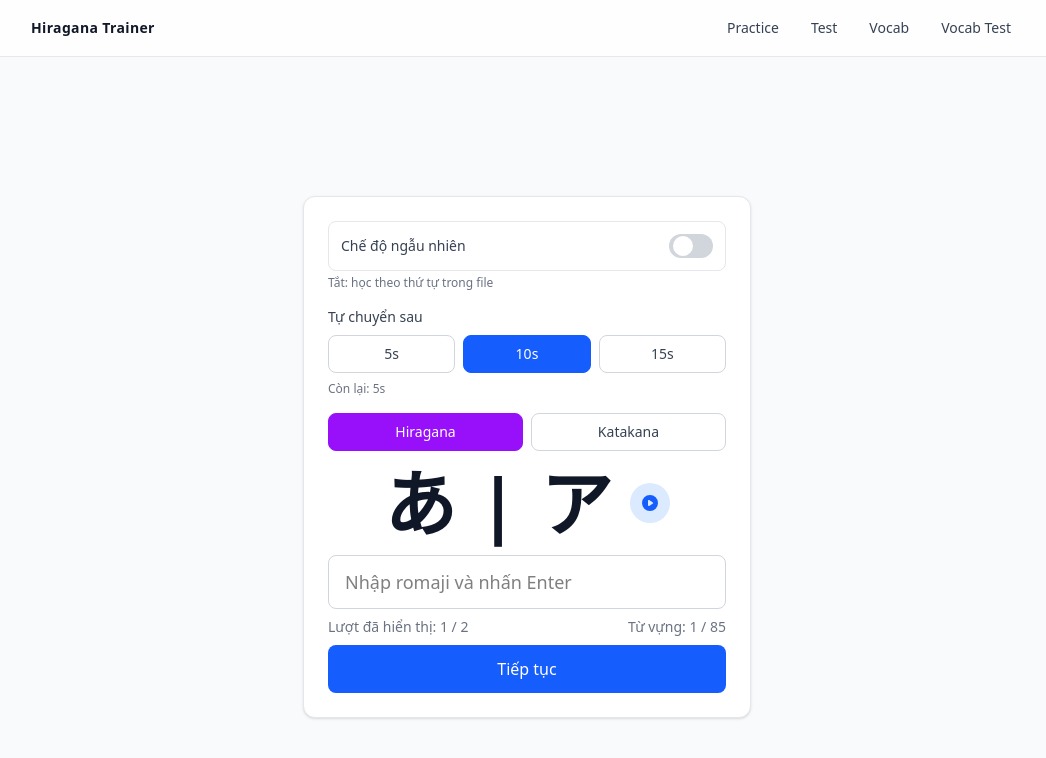
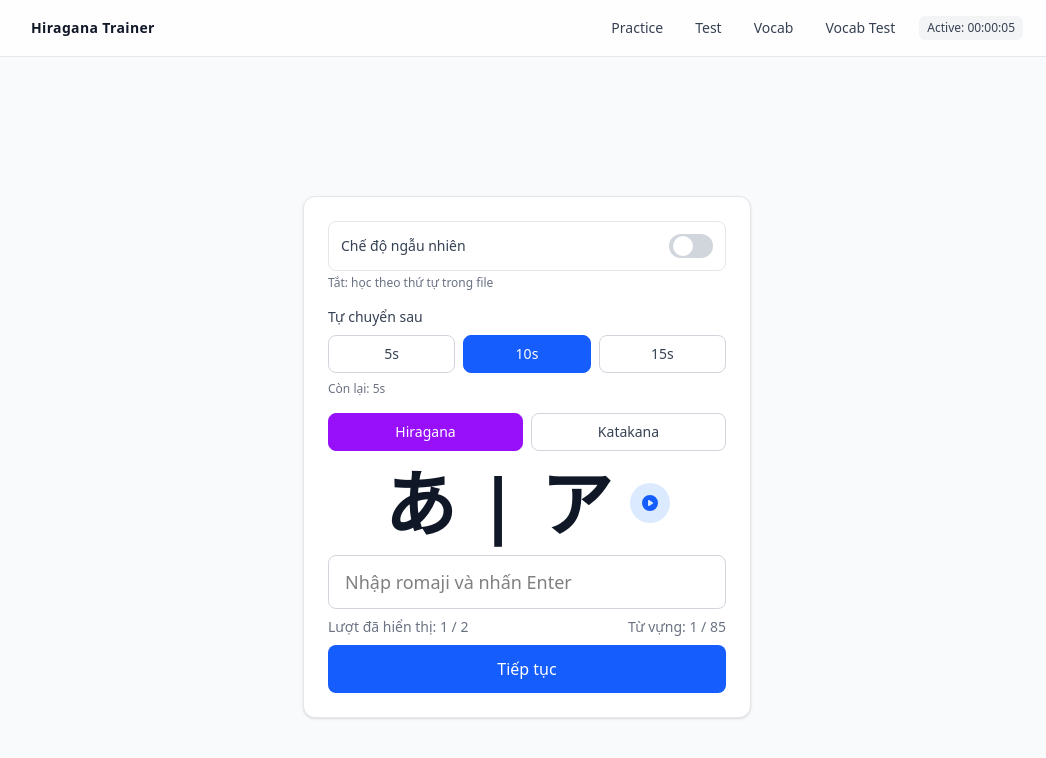
Before and after one commit to ngocquangdang/jp-trainer, a Next.js app: page / in a window 1280 px wide. Shown: the top 758 px of the page, without its empty margins (113-1159 px from the left). Built offline with nearby package versions, Linux system fonts and the light colour scheme.

Commit message:
add count time

```diff
--- /dev/null
+++ b/app/components/ActiveTimeBar.tsx
@@ -0,0 +1,19 @@
+"use client";
+
+import { useActiveTimeContext } from "./ActiveTimeContext";
+import { formatSecondsToHMS } from "../utils/formatTime";
+
+export const ActiveTimeBar = () => {
+  const { activeSeconds } = useActiveTimeContext();
+
+  return (
+    <div
+      aria-label="Active time counter"
+      className="rounded-md bg-gray-100 text-gray-700 px-2 py-1 text-xs"
+      tabIndex={0}
+      role="status"
+    >
+      Active: {formatSecondsToHMS(activeSeconds)}
+    </div>
+  );
+};
--- /dev/null
+++ b/app/components/ActiveTimeContext.tsx
@@ -0,0 +1,29 @@
+"use client";
+
+import { createContext, useContext, type ReactNode, useMemo } from "react";
+import { useActiveTime } from "../hooks/useActiveTime";
+
+type ActiveTimeContextValue = {
+  activeSeconds: number;
+};
+
+const ActiveTimeContext = createContext<ActiveTimeContextValue | undefined>(undefined);
+
+type ActiveTimeProviderProps = {
+  children: ReactNode;
+};
+
+export const ActiveTimeProvider = ({ children }: ActiveTimeProviderProps) => {
+  const { activeSeconds } = useActiveTime();
+  const value = useMemo(() => ({ activeSeconds }), [activeSeconds]);
+
+  return <ActiveTimeContext.Provider value={value}>{children}</ActiveTimeContext.Provider>;
+};
+
+export const useActiveTimeContext = (): ActiveTimeContextValue => {
+  const ctx = useContext(ActiveTimeContext);
+  if (!ctx) {
+    throw new Error("useActiveTimeContext must be used within ActiveTimeProvider");
+    }
+  return ctx;
+};
--- /dev/null
+++ b/app/hooks/useActiveTime.ts
@@ -0,0 +1,75 @@
+"use client";
+
+import { useEffect, useRef, useState } from "react";
+
+type UseActiveTime = {
+  activeSeconds: number;
+};
+
+export const useActiveTime = (): UseActiveTime => {
+  const [activeSeconds, setActiveSeconds] = useState<number>(0);
+
+  const accumulatedMsRef = useRef<number>(0);
+  const startMsRef = useRef<number | null>(null);
+  const intervalRef = useRef<number | null>(null);
+
+  const updateNow = () => {
+    const start = startMsRef.current;
+    if (start === null) return;
+    const now = Date.now();
+    const elapsed = accumulatedMsRef.current + (now - start);
+    setActiveSeconds(Math.floor(elapsed / 1000));
+  };
+
+  const clearTick = () => {
+    if (intervalRef.current) {
+      window.clearInterval(intervalRef.current);
+      intervalRef.current = null;
+    }
+  };
+
+  const pause = () => {
+    if (startMsRef.current === null) return;
+    const now = Date.now();
+    accumulatedMsRef.current += now - startMsRef.current;
+    startMsRef.current = null;
+    clearTick();
+    updateNow();
+  };
+
+  const resume = () => {
+    if (startMsRef.current !== null) return;
+    startMsRef.current = Date.now();
+    clearTick();
+    intervalRef.current = window.setInterval(updateNow, 1000);
+  };
+
+  useEffect(() => {
+    resume();
+
+    const handleVisibility = () => {
+      if (document.hidden) {
+        pause();
+      } else {
+        resume();
+      }
+    };
+
+    const handleBlur = () => pause();
+    const handleFocus = () => resume();
+
+    document.addEventListener("visibilitychange", handleVisibility);
+    window.addEventListener("blur", handleBlur);
+    window.addEventListener("focus", handleFocus);
+
+    return () => {
+      document.removeEventListener("visibilitychange", handleVisibility);
+      window.removeEventListener("blur", handleBlur);
+      window.removeEventListener("focus", handleFocus);
+      pause();
+      clearTick();
+    };
+  }, []);
+
+  return { activeSeconds };
+};
--- a/app/layout.tsx
+++ b/app/layout.tsx
@@ -1,23 +1,30 @@
 /* eslint-disable react-refresh/only-export-components */
 import './globals.css'
 import Link from 'next/link'
+import { ActiveTimeProvider } from './components/ActiveTimeContext'
+import { ActiveTimeBar } from './components/ActiveTimeBar'
 export const metadata = { title: 'Hiragana Trainer', description: 'N5 Vocabulary Trainer' }
 export default function RootLayout({ children }: { children: React.ReactNode }) {
   return (
     <html lang="vi">
       <body className="min-h-screen bg-gray-50">
+        <ActiveTimeProvider>
           <header className="sticky top-0 z-10 bg-white/80 backdrop-blur border-b border-gray-200">
             <div className="mx-auto max-w-5xl px-4 py-3 flex items-center justify-between">
               <Link href="/" className="text-sm font-semibold tracking-wide text-gray-900">Hiragana Trainer</Link>
+              <div className="flex items-center gap-3">
                 <nav className="flex items-center gap-2 text-sm">
                   <Link href="/" className="rounded-lg px-3 py-1.5 hover:bg-gray-100 text-gray-700">Practice</Link>
                   <Link href="/test" className="rounded-lg px-3 py-1.5 hover:bg-gray-100 text-gray-700">Test</Link>
                   <Link href="/vocab" className="rounded-lg px-3 py-1.5 hover:bg-gray-100 text-gray-700">Vocab</Link>
                   <Link href="/vocab-test" className="rounded-lg px-3 py-1.5 hover:bg-gray-100 text-gray-700">Vocab Test</Link>
                 </nav>
+                <ActiveTimeBar />
+              </div>
             </div>
           </header>
           {children}
+        </ActiveTimeProvider>
       </body>
     </html>
   )
--- /dev/null
+++ b/app/utils/formatTime.ts
@@ -0,0 +1,11 @@
+"use client";
+
+const pad = (n: number) => String(n).padStart(2, "0");
+
+export const formatSecondsToHMS = (totalSeconds: number): string => {
+  if (!Number.isFinite(totalSeconds) || totalSeconds < 0) totalSeconds = 0;
+  const hours = Math.floor(totalSeconds / 3600);
+  const minutes = Math.floor((totalSeconds % 3600) / 60);
+  const seconds = Math.floor(totalSeconds % 60);
+  return `${pad(hours)}:${pad(minutes)}:${pad(seconds)}`;
+};
```
Lines whose indentation alone changed are shown as unchanged.
